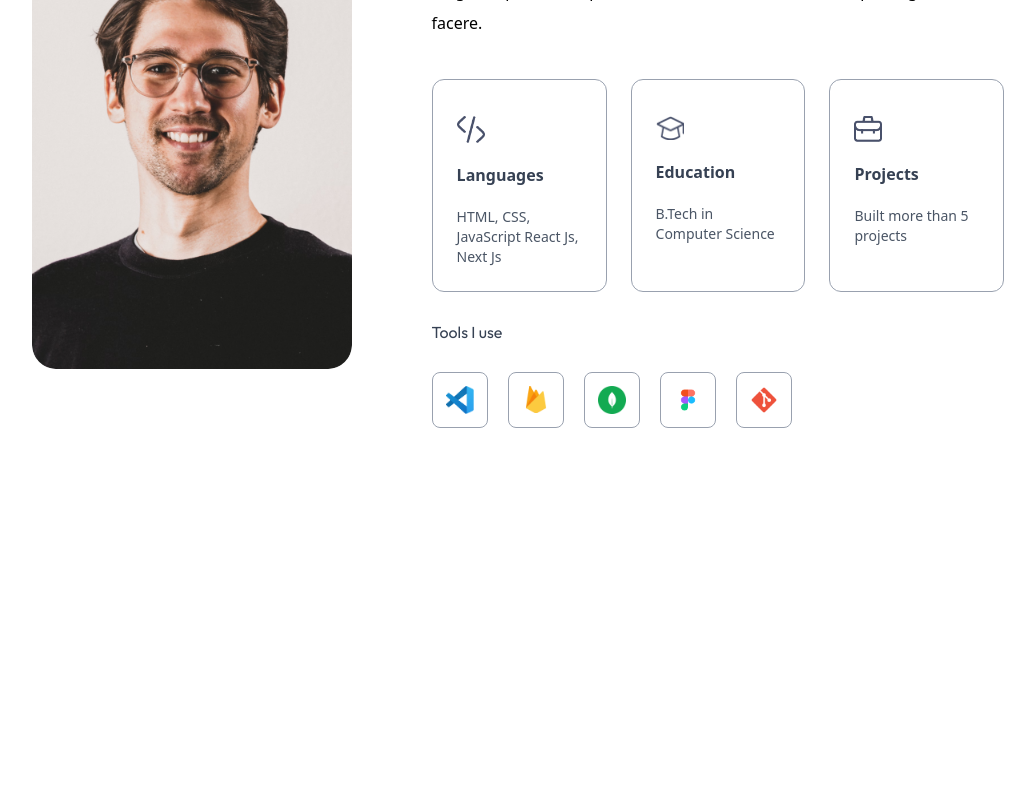
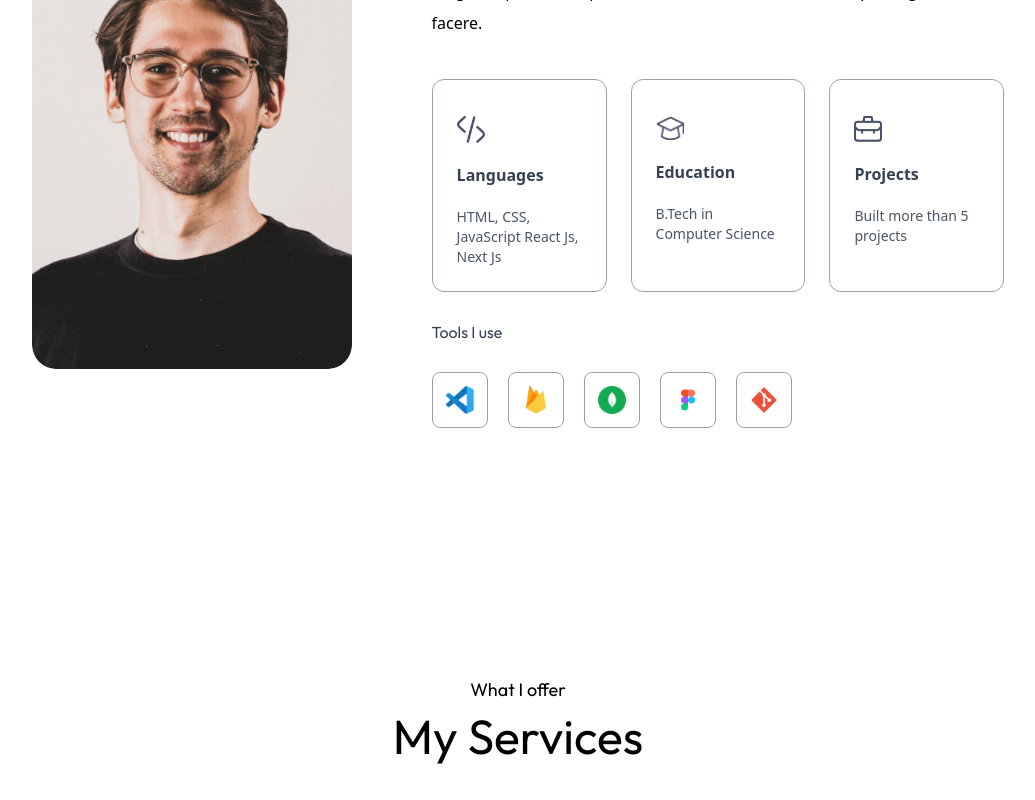
Before and after one commit to MogesBekele/portfolio-in-nextjs, a Next.js app: page / in a window 1280 px wide. Shown: the part 1213-2013 px from the top of the page, without its empty margins (122-1157 px from the left). Before the commit the page ends 1761 px from the top, so only its background shows below. Built offline with nearby package versions, Linux system fonts and the light colour scheme; a web font is replaced by a local one.

Commit message:
service section created

```diff
--- a/components/Servives.tsx
+++ b/components/Servives.tsx
@@ -2,7 +2,9 @@ import React from 'react'
 
 const Servives = () => {
   return (
-    <div>
+    <div id='services' className="w-full px-[12%] py-10 scroll-mt-20 pt-32">
+       <h4 className="text-center mb-2 text-lg font-main">What I offer </h4>
+      <h2 className="text-center text-5xl font-main">My Services</h2>
 
     </div>
   )
```
